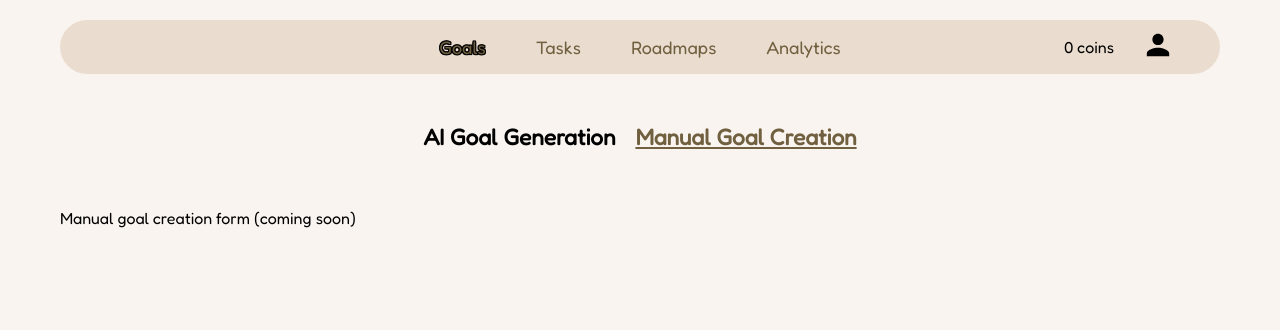
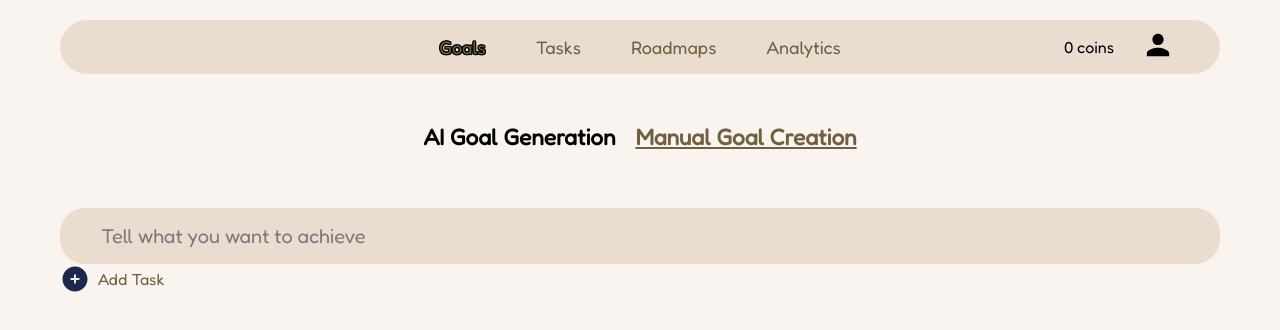
Before and after one commit to Sofiia13/goals_achiever, a React app in the folder frontend/: page /goals/manual in a window 1280 px wide. Shown: the top 330 px of the page. Built offline with nearby package versions, Linux system fonts and the light colour scheme; no server answers; the HTML template or start-up script is replaced by a standard one.

Commit message:
add tab to add goal manually

```diff
--- a/frontend/src/pages/NewGoalPage/NewGoalPage.module.scss
+++ b/frontend/src/pages/NewGoalPage/NewGoalPage.module.scss
@@ -19,35 +19,6 @@
     color: $paragraph-color;
   }
 
-  &__title {
-    font-size: 30px;
-    margin-bottom: 20px;
-  }
-
-  &__inputs {
-    display: flex;
-    flex-direction: row;
-    gap: 15px;
-    margin-bottom: 20px;
-  }
-
-  &__goalInput {
-    flex: 3;
-  }
-
-  &__dateInput {
-    flex: 1;
-  }
-
-  &__goalContextInput {
-    resize: vertical;
-  }
-
-  &__createButton {
-    margin-top: 20px;
-    width: 200px;
-  }
-
   &__loading {
     position: fixed;
     top: 0;
--- a/frontend/src/pages/NewGoalPage/NewGoalPage.tsx
+++ b/frontend/src/pages/NewGoalPage/NewGoalPage.tsx
@@ -4,6 +4,7 @@ import { useState } from "react";
 import { Slab } from "react-loading-indicators";
 import { NavLink, useLocation } from "react-router-dom";
 import { AIGenerationForm } from "../../shared/components/layouts/AIGenerationForm";
+import { ManualGenarationForm } from "../../shared/components/layouts/ManualGenarationForm";
 
 export const NewGoalPage: React.FC = () => {
   const [loading, setLoading] = useState(false);
@@ -39,7 +40,7 @@ export const NewGoalPage: React.FC = () => {
         </NavLink>
       </div>
       {!isManual && <AIGenerationForm setLoading={setLoading} />}
-      {isManual && <div>Manual goal creation form (coming soon)</div>}
+      {isManual && <ManualGenarationForm />}
     </div>
   );
 };
--- /dev/null
+++ b/frontend/src/shared/components/layouts/ManualGenarationForm/ManualGenarationForm.tsx
@@ -0,0 +1,32 @@
+import type React from "react";
+import styles from "./ManualGenarationForm.module.scss";
+import { Input } from "../../ui/Input";
+import { useState } from "react";
+import type { Task } from "../../../types/api.types";
+import { Button } from "../../ui/Button";
+
+export const ManualGenarationForm: React.FC = () => {
+  const [goal, setGoal] = useState("");
+  const [tasks, setTasks] = useState<Task[]>([]);
+
+  return (
+    <div className={styles.manualGenarationForm}>
+      <Input
+        value={goal}
+        onChange={setGoal}
+        className={styles.manualGenarationForm__goalInput}
+        placeholder="Tell what you want to achieve"
+      />
+      <Button
+        buttonText="Add Task"
+        variant="text"
+        icon={
+          <img
+            src="/icons/add-task.svg"
+            alt="add"
+          />
+        }
+      />
+    </div>
+  );
+};
--- /dev/null
+++ b/frontend/src/shared/components/layouts/ManualGenarationForm/index.ts
@@ -0,0 +1 @@
+export { ManualGenarationForm } from "./ManualGenarationForm";
```
Also changed, not shown: frontend/public/icons/add-task.svg (added), frontend/src/shared/components/layouts/ManualGenarationForm/ManualGenarationForm.module.scss (added).
